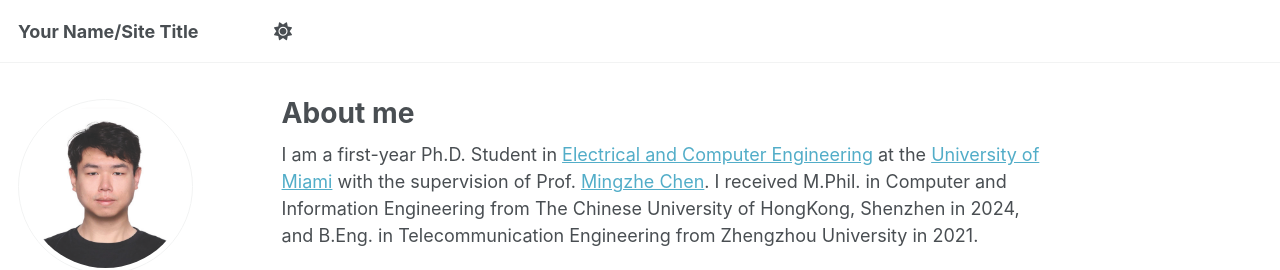
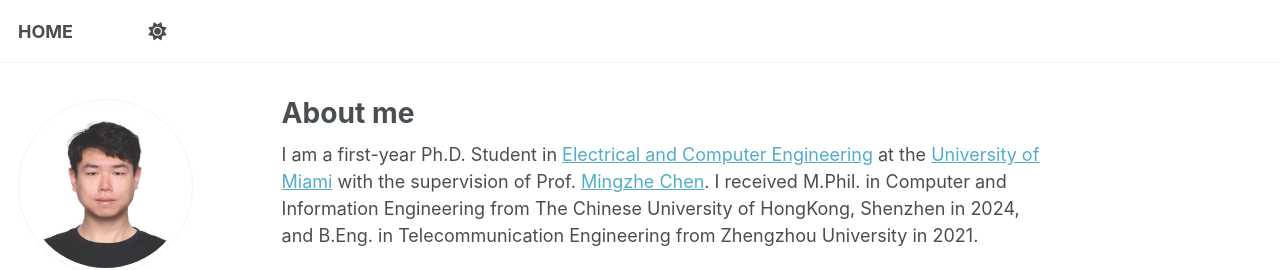
Before and after one commit to Mercuryyjw/Mercuryyjw.github.io, a Jekyll site: the page built from _pages/about.md, in a window 1280 px wide. Shown: the top 270 px of the page. Built offline with Jekyll 4.4.1, drawn with Linux system fonts in a browser that asks for light colours; some web fonts are replaced; a script that is not in the unit is left out.

Commit message:
Update _config.yml

```diff
--- a/_config.yml
+++ b/_config.yml
@@ -9,7 +9,7 @@
 # Basic Site Settings
 locale                   : "en-US"
 site_theme               : "default" # Currently available options are "default", "air"
-title                    : "Your Name/Site Title"
+title                    : "HOME"   #"Your Name/Site Title"
 title_separator          : "-"
 name                     : &name "Your Name"
 description              : &description "personal description"
```
